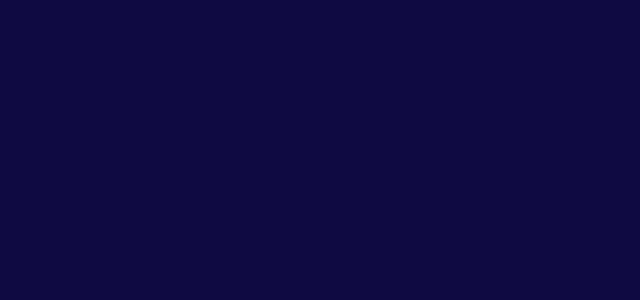
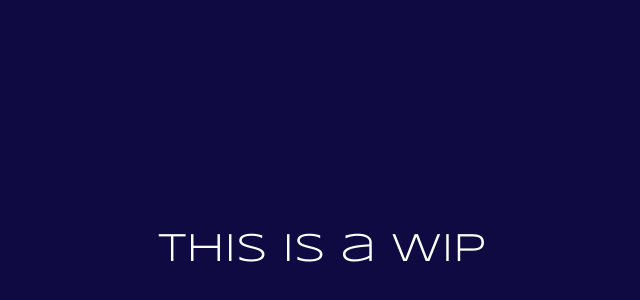
Before and after one commit to trevrd22/ECScore, a React (Vite) app: page /form in a window 1280 px wide. Before the commit this address had no page. Shown: the part 128-428 px from the top of the page, without its empty margins (318-958 px from the left). Built offline with nearby package versions, Linux system fonts and the light colour scheme.

Commit message:
added new skeleton page for the form

```diff
--- a/src/App.tsx
+++ b/src/App.tsx
@@ -1,4 +1,5 @@
 import FPB from "./components/FPB";
+import Form from "./components/Form";
 import "./App.css";
 import {BrowserRouter as Router, Route, Routes} from 'react-router-dom';
 
@@ -7,6 +8,7 @@ function App() {
     <Router>
       <Routes>
         <Route path="/" element={<FPB />} />
+        <Route path="/form" element={<Form />} />
       </Routes>
     </Router>
   );
--- /dev/null
+++ b/src/components/Form.tsx
@@ -0,0 +1,10 @@
+import Stack from "@mui/material/Stack";
+import Button from "@mui/material/Button";
+
+export default function Form() {
+  return (
+    <div className="format">
+      <h1>this is a WIP</h1>
+    </div>
+  );
+}
```
